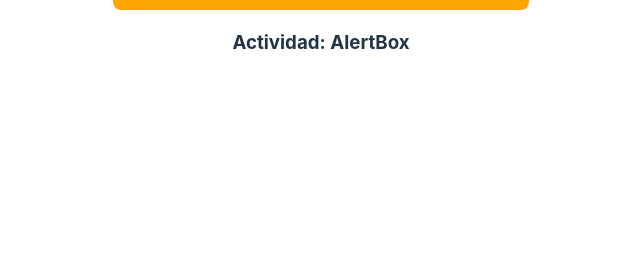
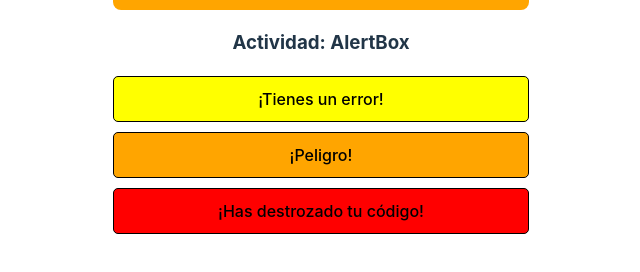
Before and after one commit to andrea94-mj-cei/component-party, a React (Vite) app in the folder component-party/: page / in a window 1280 px wide. Shown: the part 3092-3364 px from the top of the page, without its empty margins (319-959 px from the left). Before the commit the page ends 3200 px from the top, so only its background shows below. Built offline with nearby package versions, Linux system fonts and the light colour scheme.

Commit message:
commit alertbox terminado

```diff
--- a/component-party/src/App.jsx
+++ b/component-party/src/App.jsx
@@ -36,6 +36,8 @@ import './css/App.css'
       { src: "https://rickandmortyapi.com/api/character/avatar/3.jpeg", alt: "Summer Smith" }
       ];
 
+      const {status, children} = AlertBox;
+
 
   function App() {
 
@@ -64,7 +66,9 @@ import './css/App.css'
     </BlogPost>
 
     <h3>Actividad: AlertBox</h3>
-    <AlertBox/>
+    <AlertBox status="error">¡Tienes un error!</AlertBox>
+    <AlertBox status="warning">¡Peligro!</AlertBox>
+    <AlertBox status="success">¡Has destrozado tu código!</AlertBox>
 
     </>
 
--- a/component-party/src/components/AlertBox.jsx
+++ b/component-party/src/components/AlertBox.jsx
@@ -4,7 +4,9 @@ const AlertBox = ({status, children}) => {
 
     return (
         <>
-
+        <div className={`alert-box alert-${status}`}>
+        <span className="alert-message">{children}</span>
+    </div>
         </>
      );
 }
--- a/component-party/src/css/App.css
+++ b/component-party/src/css/App.css
@@ -30,3 +30,29 @@
   padding: 0.5rem;
   border-radius: 8px;
 }
+
+.alert-box {
+  border: 1px solid;
+  padding: 10px;
+  border-radius: 5px;
+  display: flex;
+  justify-content: center;
+  margin: 10px 0;
+}
+
+.alert-error {
+  background-color: yellow;
+  color: black;
+  font-weight: 500;
+}
+
+.alert-warning {
+  background-color: orange;
+  color: black;
+  font-weight: 500;
+}
+.alert-success {
+  background-color: red;
+  color: black;
+  font-weight: 500;
+}
```
